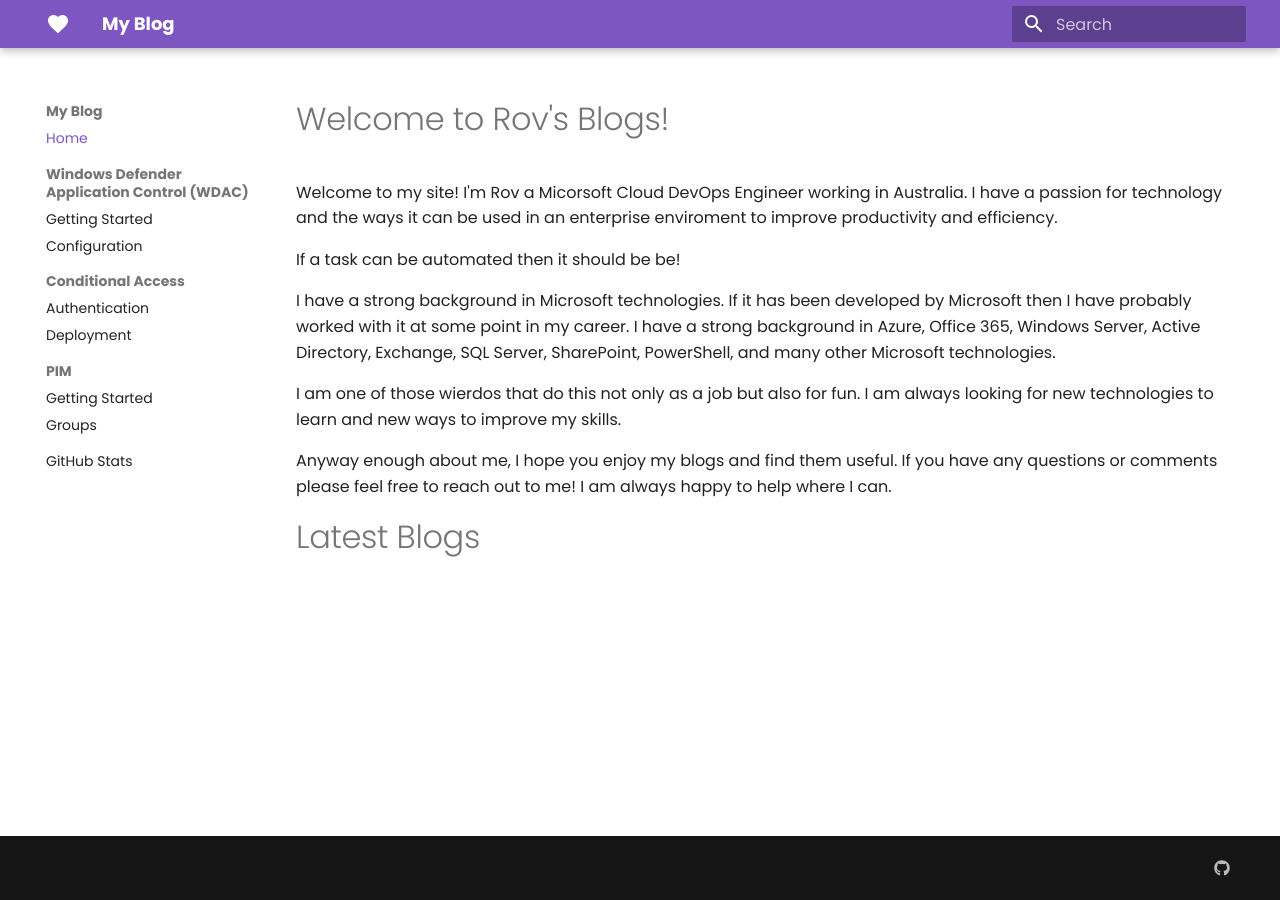
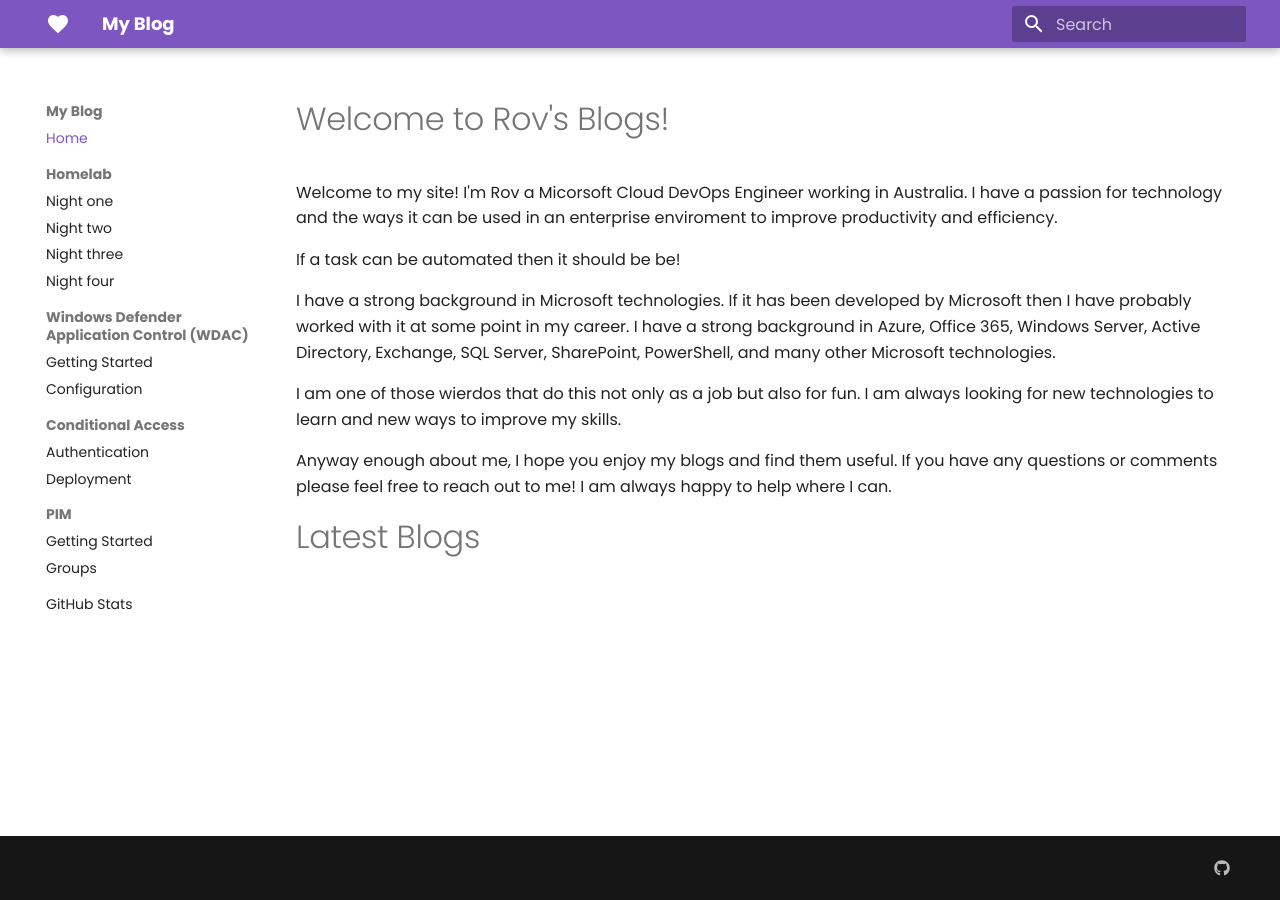
Before and after one commit to RovxBot/rovblog, an MkDocs documentation site: the page built from docs/index.md, in a window 1280 px wide. Built offline with MkDocs 1.6.1 and Material for MkDocs 9.7.7, drawn with Linux system fonts in a browser that asks for light colours.

Commit message:
Added navigation for homelab docs

```diff
--- a/mkdocs.yml
+++ b/mkdocs.yml
@@ -46,6 +46,11 @@ theme:
 
 nav:
   - Home: index.md
+  - Homelab:
+      - Night one: homelab/Homelab Night 1.md
+      - Night two: homelab/Homelab Night 2.md
+      - Night three: homelab/Homelab Night 3.md
+      - Night four: homelab/Homelab Night 4.md
   - Windows Defender Application Control (WDAC):
       - Getting Started: WDAC/GettingStarted.md
       - Configuration: WDAC/configuration.md
```
